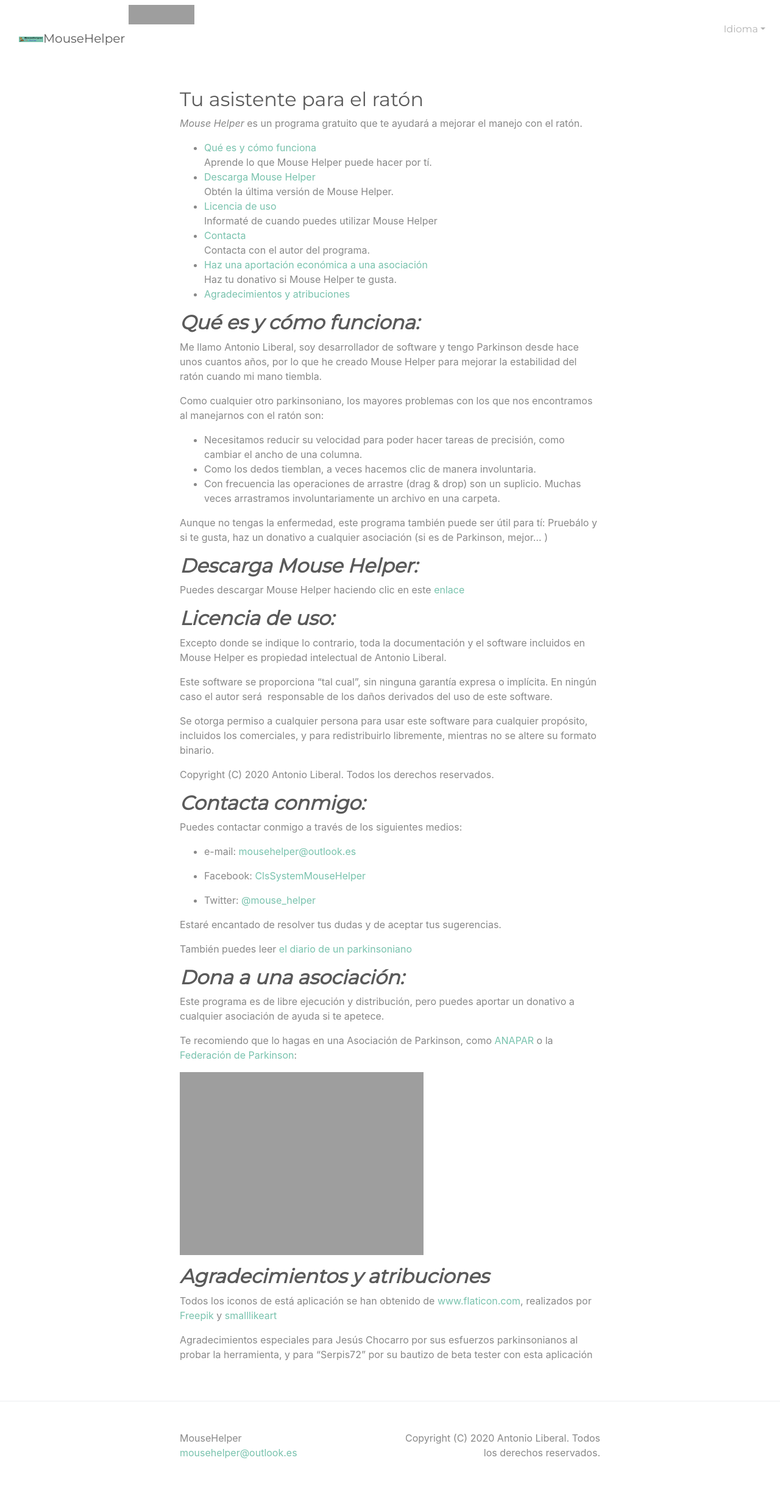
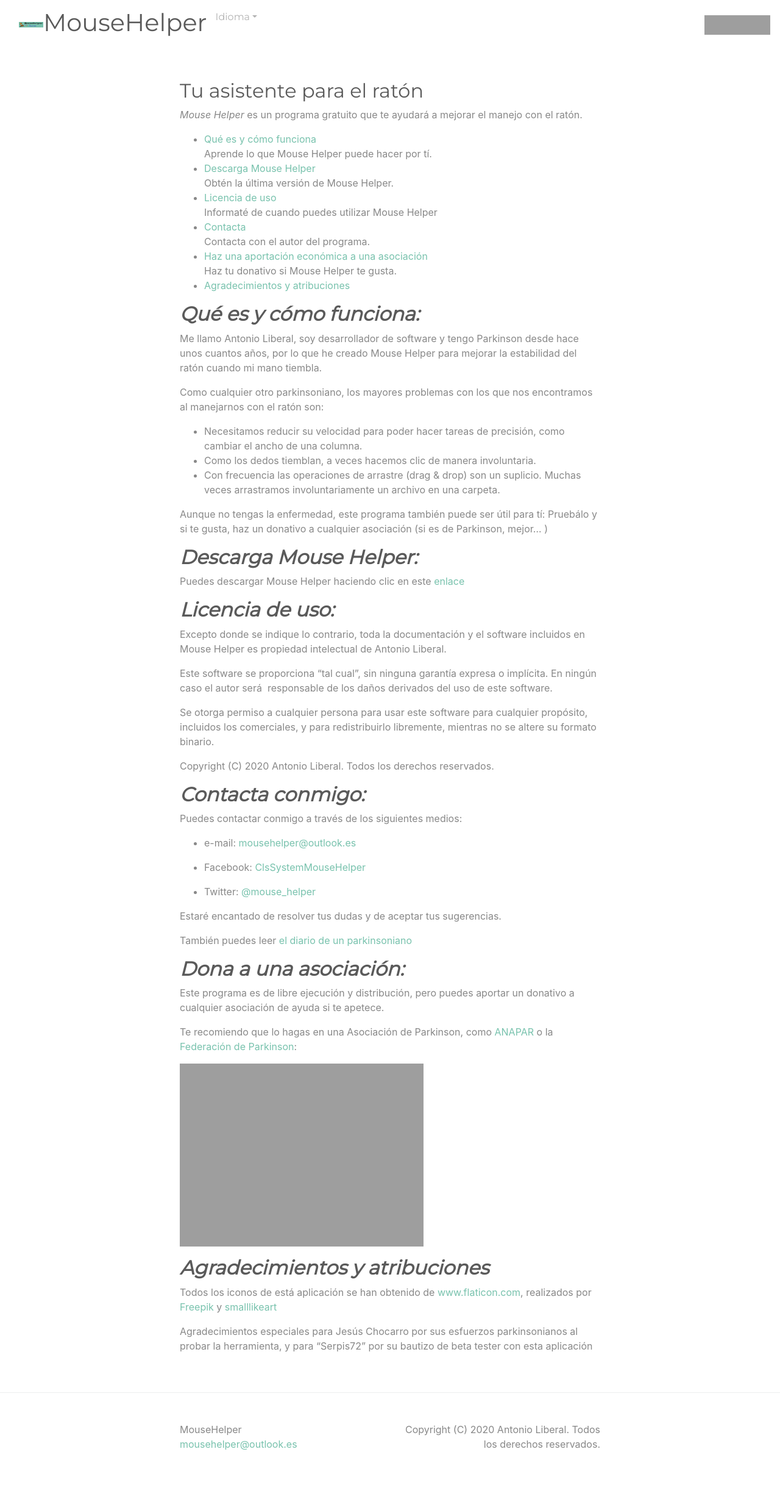
Before and after one commit to clssystem/MouseHelperWeb, a Jekyll site: the page built from index.md, in a window 1280 px wide. Shown: the whole page at 61% size. Built offline with Jekyll 4.4.1, drawn with Linux system fonts in a browser that asks for light colours; a style sheet for code colours, icons or effects is not loaded.

Commit message:
Update header.html

```diff
--- a/_includes/header.html
+++ b/_includes/header.html
@@ -3,16 +3,10 @@
 <div class="row">
     <div class="col">
                 <a class="navbar-brand  flex-row" rel="author" href="{{ "/" | relative_url }}">
-                    <h1><img src="https://clssystem.github.io/MouseHelperWeb/assets/images/MouseHelper.png" alt="MouseHelper" class="img-fluid" width="40px" />MouseHelper
+                    <h1><img src="https://clssystem.github.io/MouseHelperWeb/assets/images/MouseHelper.png" alt="MouseHelper" class="img-fluid" width="40px" />MouseHelper</h1>
                 </a>
     </div>
     <div class="col">
-            <a class="navbar-nav mt-0 flex-row">
-                <img src="https://clssystem.github.io/MouseHelperWeb/assets/images/byClsSystem.png" width="108" height="32" alt="Mouse Helper" style="vertical-align:bottom">            </h1>
-            </a>
-    </div>
-</div>
-<div class="row">
             <ul class="navbar-nav mt-0 flex-row">
                 <li class="nav-item dropdown">
                     <a class="nav-link dropdown-toggle" href="http://example.com" id="dropdown09" data-toggle="dropdown" aria-haspopup="true" aria-expanded="false">Idioma</a>
@@ -23,6 +17,12 @@
                     </div>
                 </li>
             </ul>
+    </div>
+</div>
+<div class="row">
+            <a class="navbar-nav mt-0 flex-row">
+                <img src="https://clssystem.github.io/MouseHelperWeb/assets/images/byClsSystem.png" width="108" height="32" alt="Mouse Helper" style="vertical-align:bottom">            </h1>
+            </a>
 </div>
 </div>
     </nav>
```
